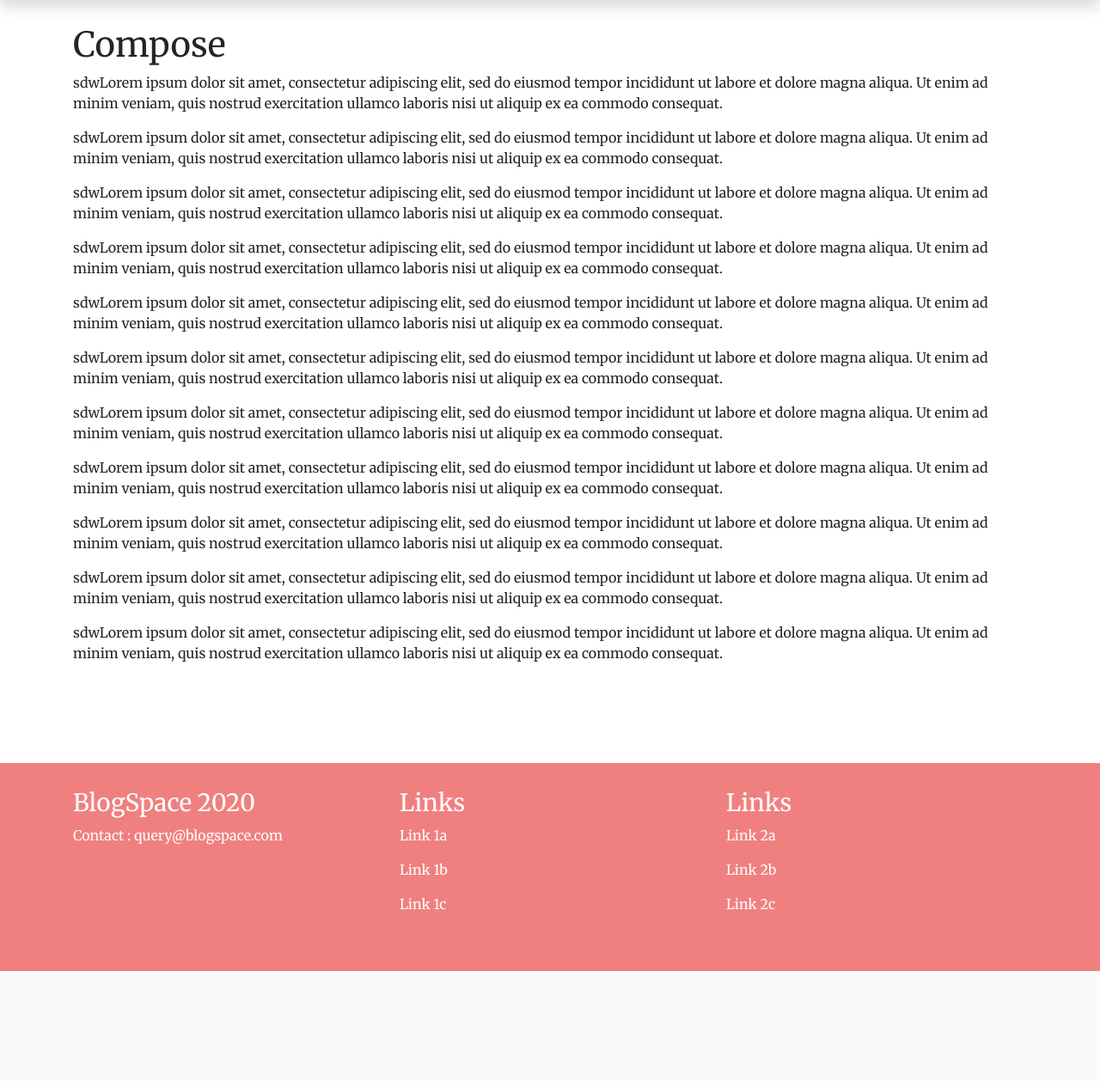
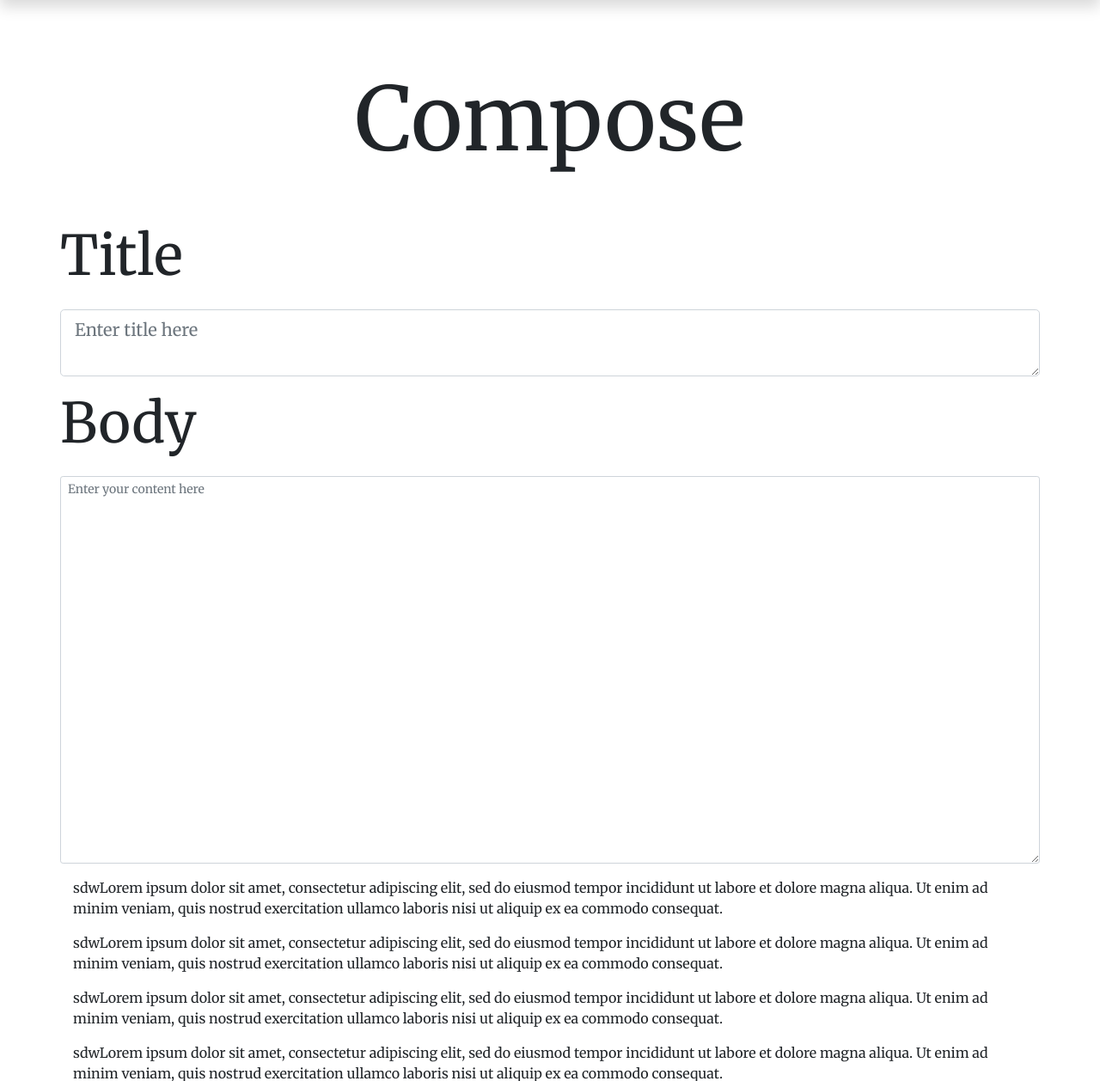
Before and after one commit to tanush-r/blog-space, a Flask app: page /compose in a window 1280 px wide. Shown: the part 72-1330 px from the top of the page at 86% size. Before the commit the page ends 1202 px from the top, so only its background shows below. Run offline with Flask 2, Linux system fonts and the light colour scheme; some libraries are stand-ins or nearby versions.

Commit message:
compose.html update and text resize

```diff
--- a/templates/base.html
+++ b/templates/base.html
@@ -60,6 +60,17 @@
         .nav-pad {
             padding-top: 100px;
             padding-bottom: 100px;
+        }
+        .ele {
+            padding-top: 50px;
+            padding-bottom: 50px;
+        }
+        textarea {
+            -webkit-box-sizing: border-box;
+            -moz-box-sizing: border-box;
+            box-sizing: border-box;
+
+            width: 100%;
         }
     </style>
 
--- a/templates/compose.html
+++ b/templates/compose.html
@@ -6,7 +6,26 @@
 {% block head %} {{ super() }} {% endblock %}
 
 {% block main %}
-<h1>Compose</h1>
+{% set count = 1 %}
+<h1 class="text-center ele" style="font-size:8vw;">Compose</h1>
+<form method="POST" action="/new">
+    <div class="form-group row">
+        <h1 style="font-size:5vw;">Title</h1>
+    </div>
+    <div class="form-group row">
+        <div class="input-group">
+            <textarea class="form-control form-control-lg" name="Title" placeholder="Enter title here" ></textarea>
+        </div>
+    </div>
+    <div class="form-group row">
+        <h1 style="font-size:5vw;">Body</h1>
+    </div>
+    <div class="form-group row">
+        <div class="input-group">
+            <textarea class="form-control form-control-sm" name="Title" placeholder="Enter your content here" rows = "21" style="width:50px;"></textarea>
+        </div>
+    </div>
+</form>
 {% for i in range(11) %}
 <p>sdwLorem ipsum dolor sit amet, consectetur adipiscing elit, sed do eiusmod tempor incididunt ut labore et dolore magna aliqua. Ut enim ad minim veniam, quis nostrud exercitation ullamco laboris nisi ut aliquip ex ea commodo consequat. </p>
 
```
Also changed, not shown: templates/index.html (+40 -2 lines).
